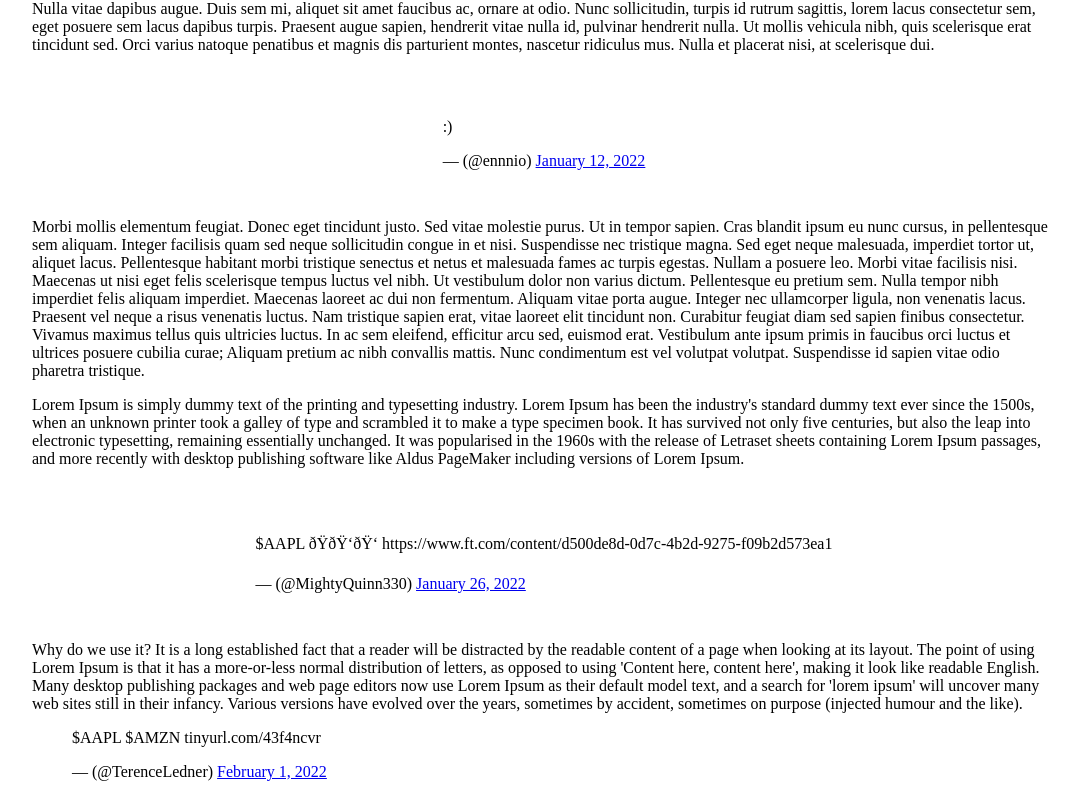
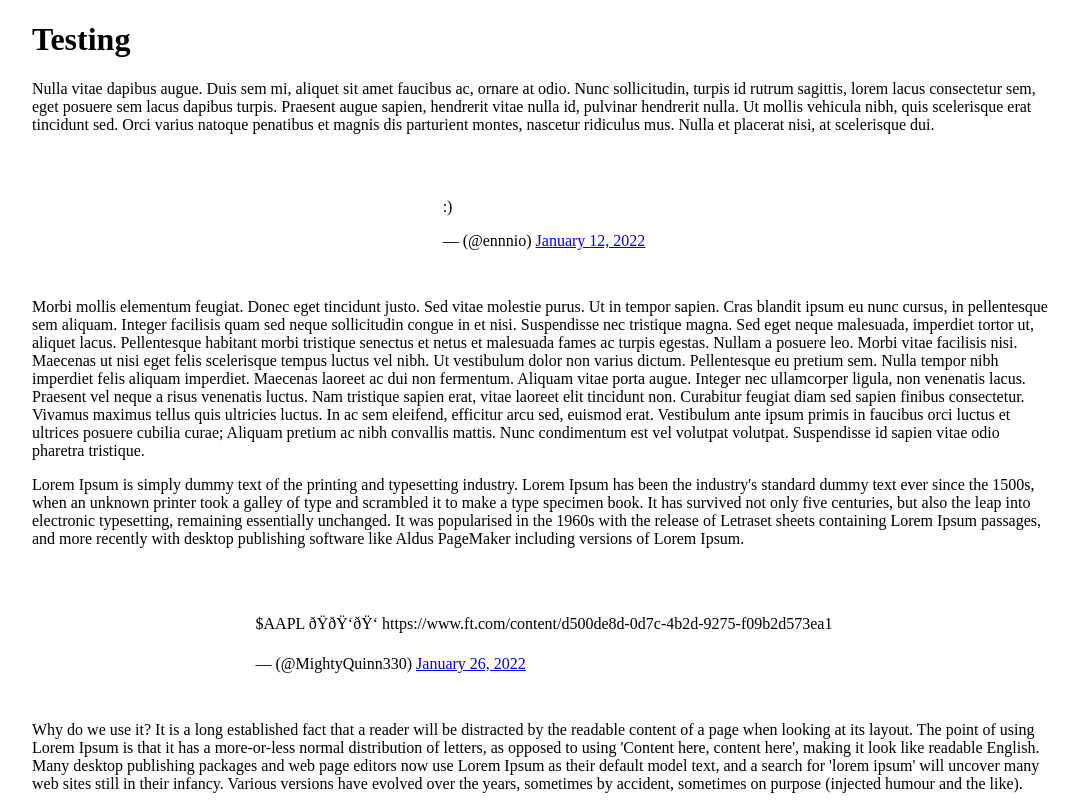
Before and after one commit to geneoes/geneoes.github.io, a plain HTML site: page test.html in a window 1280 px wide. Shown: the top 800 px of the page, without its empty margins (96-1175 px from the left). Drawn offline with Linux system fonts and the light colour scheme; a script that the page names is missing.

Commit message:
Update test.html

```diff
--- a/test.html
+++ b/test.html
@@ -24,6 +24,7 @@
 
 <body>
 
+	<h1>Testing</h1>
 	<div>
 
 		Nulla vitae dapibus augue. Duis sem mi, aliquet sit amet faucibus ac, ornare at odio. Nunc sollicitudin, turpis
```
